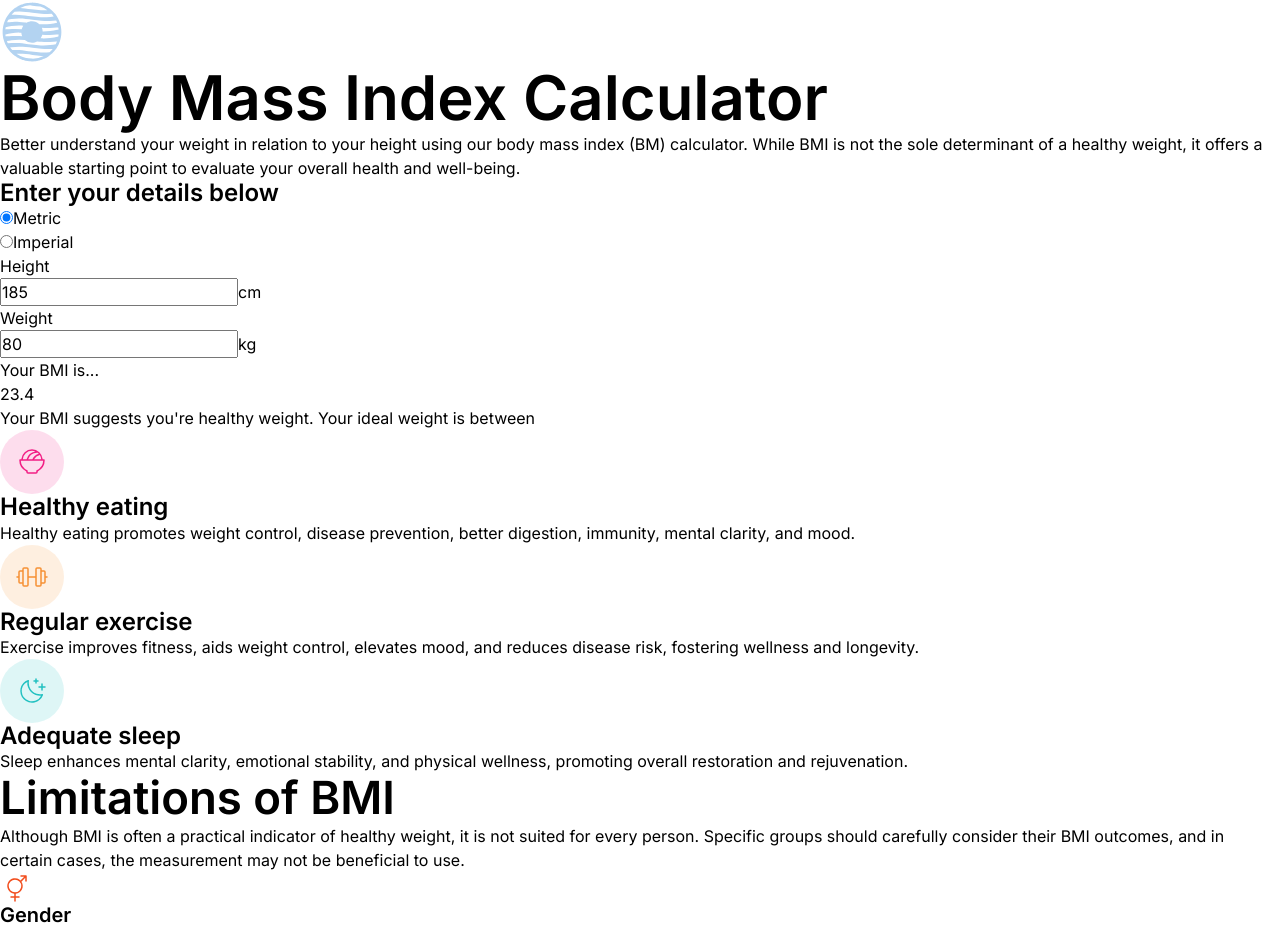
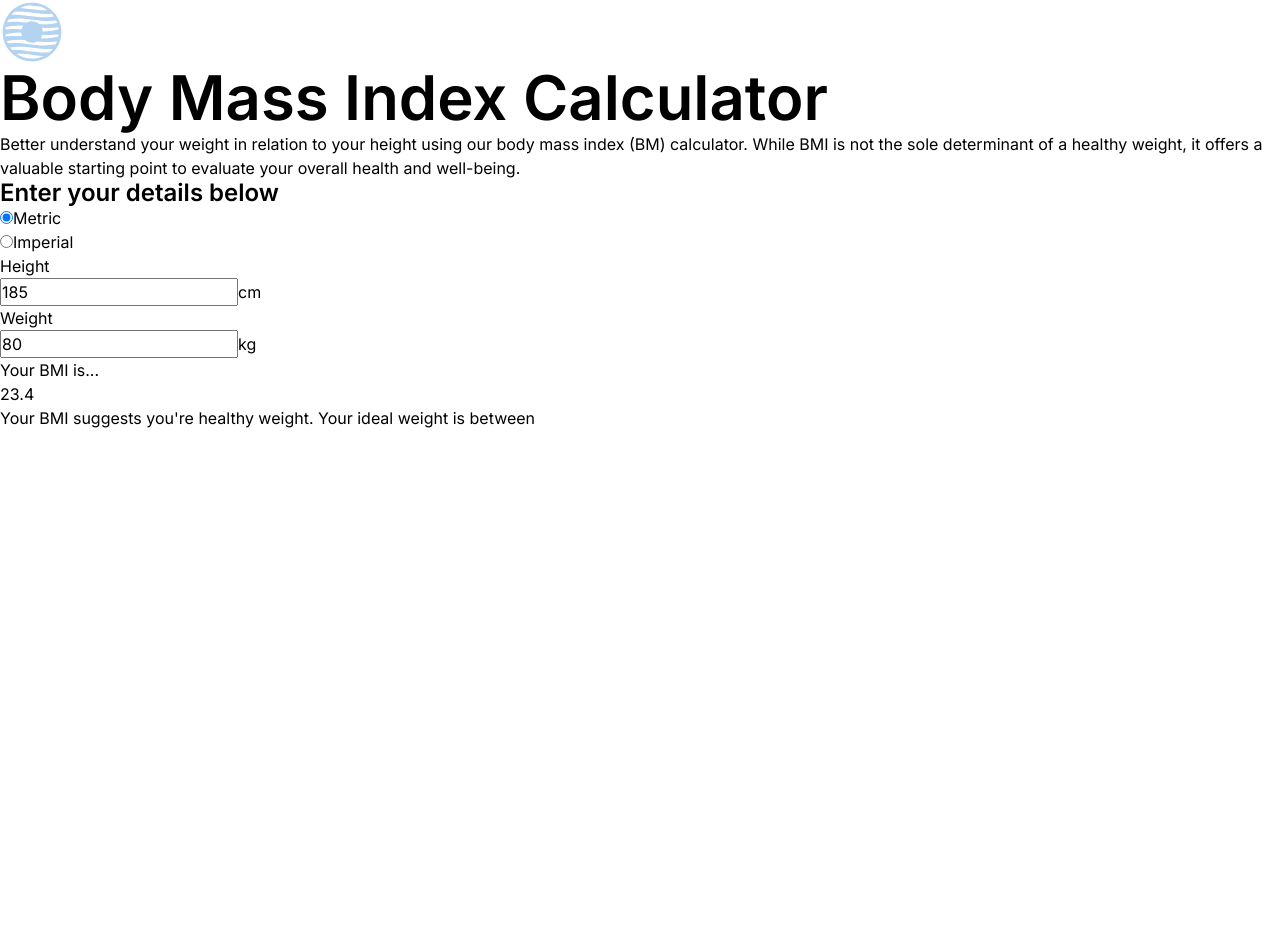
Before and after one commit to mayor-creator/frontend-projects, a React (Vite) app in the folder bmi-calculator-app/: page / in a window 1280 px wide. Shown: the top 929 px of the page. After the commit the page ends 800 px from the top, so only its background shows below. Built offline with nearby package versions, Linux system fonts and the light colour scheme.

Commit message:
change component directory

```diff
--- a/bmi-calculator-app/src/App.jsx
+++ b/bmi-calculator-app/src/App.jsx
@@ -1,17 +1,10 @@
 import { Hero } from "./components/Hero";
-import { HealthTips } from "./components/HealthTips";
-import { BMIFactor } from "./components/BMIFactor";
-
 import "./sass/styles.scss";
 
 function App() {
 	return (
 		<>
 			<Hero />
-			<main>
-				<HealthTips />
-				<BMIFactor />
-			</main>
 		</>
 	);
 }
```
